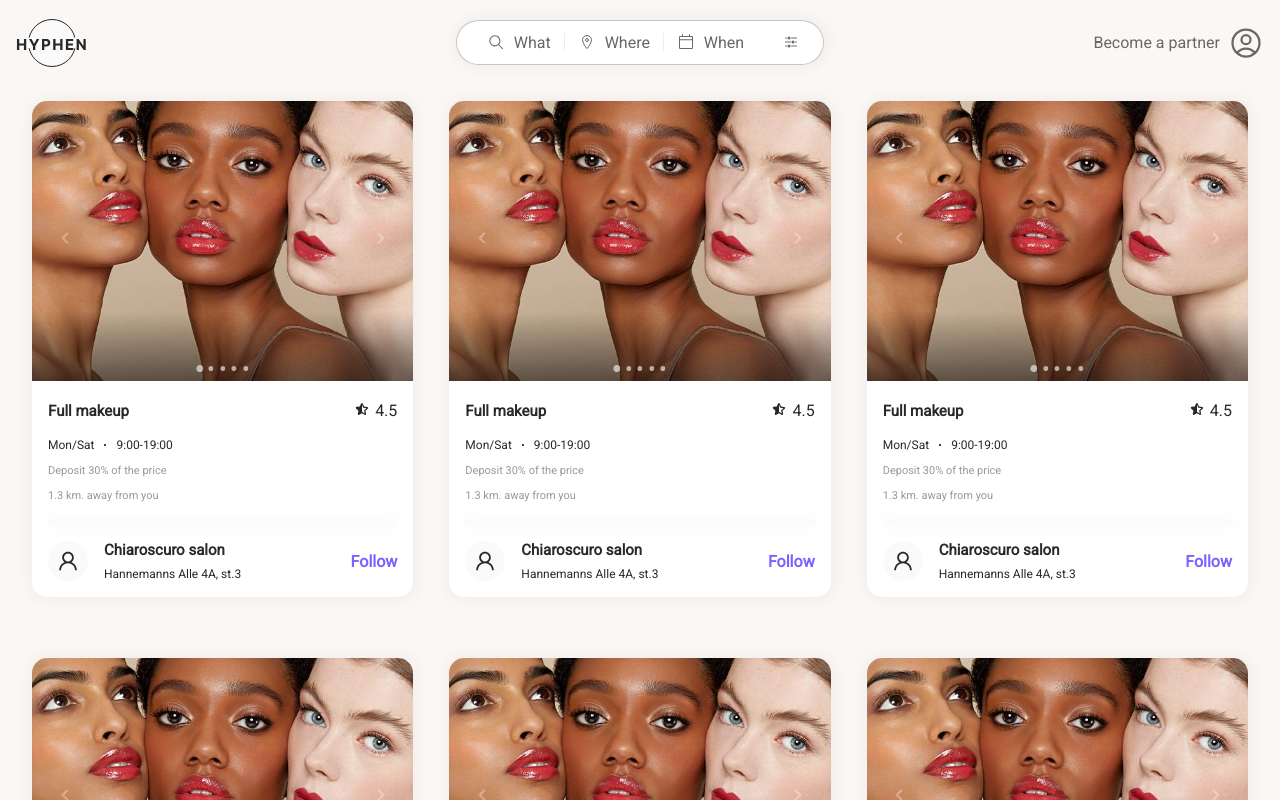
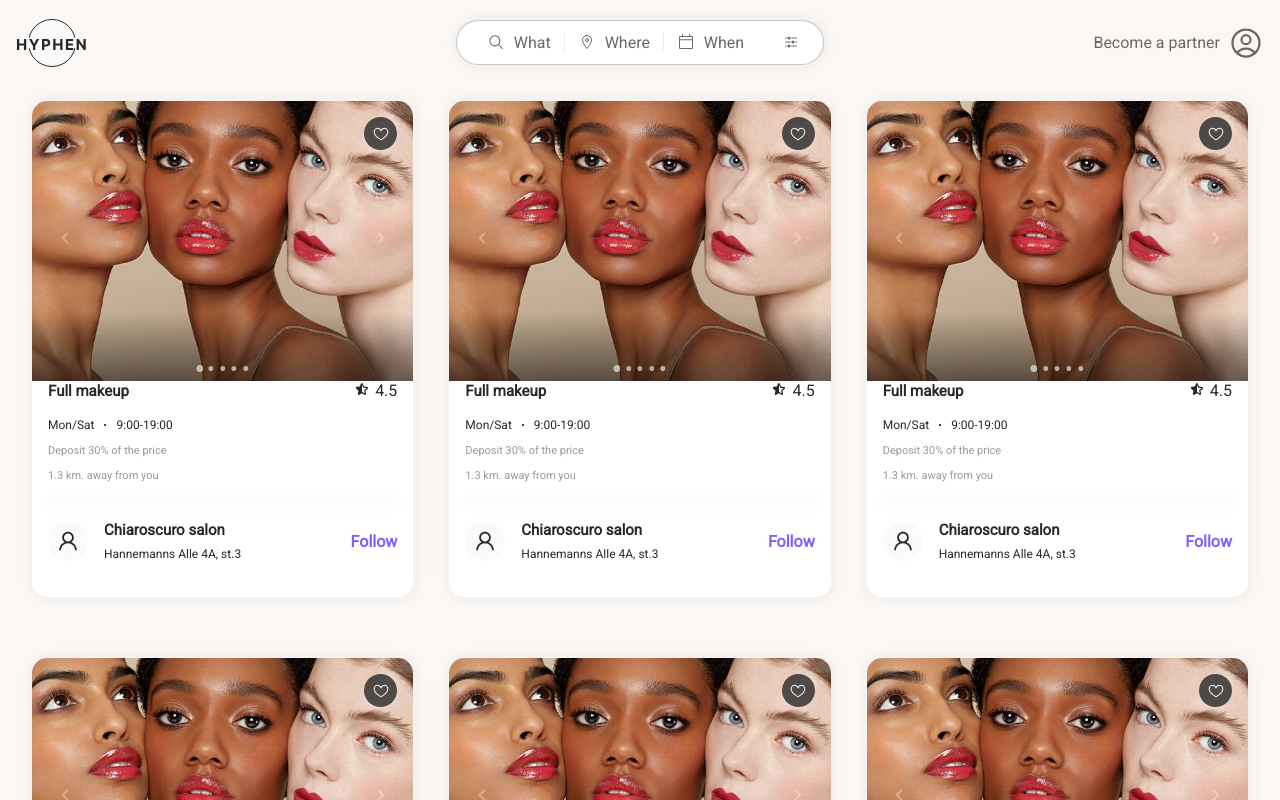
Before and after one commit to osampilona/hypen, a Next.js app: page / in a window 1280 px wide. Shown: the top 800 px of the page. Built offline with nearby package versions, Linux system fonts and the light colour scheme.

Commit message:
Moving heart to carousel component

```diff
--- a/src/components/Carousel/Carousel.tsx
+++ b/src/components/Carousel/Carousel.tsx
@@ -1,8 +1,9 @@
 import React, { useState, useRef, useEffect } from "react";
+import Image, { StaticImageData } from "next/image";
 import { IoIosArrowBack, IoIosArrowForward } from "react-icons/io";
 import { FaCircle } from "react-icons/fa";
-import Image, { StaticImageData } from "next/image";
-import styles from "./carousel.module.scss";
+import { GoHeart } from "react-icons/go";
+import carousel from "./carousel.module.scss";
 
 type imagesProps = {
   images: {
@@ -53,7 +54,7 @@ const Carousel = ({ images }: imagesProps) => {
   return (
     <section
       aria-label="Image carousel"
-      className={styles.container}
+      className={carousel.container}
       ref={containerRef}
       tabIndex={0}
     >
@@ -70,7 +71,7 @@ const Carousel = ({ images }: imagesProps) => {
             key={url.toString()}
             src={url}
             alt={alt}
-            className={styles.container__image}
+            className={carousel.container__image}
             style={{ transform: `translateX(${-100 * imageIndex}%)` }}
             aria-hidden={index !== imageIndex}
             priority={index === imageIndex}
@@ -79,7 +80,7 @@ const Carousel = ({ images }: imagesProps) => {
       </div>
       <button
         onClick={showPrevImage}
-        className={styles.container__image__button}
+        className={carousel.container__image__button}
         style={{ left: 0 }}
         ref={prevButtonRef}
         aria-label="View previous image"
@@ -88,14 +89,17 @@ const Carousel = ({ images }: imagesProps) => {
       </button>
       <button
         onClick={showNextImage}
-        className={styles.container__image__button}
+        className={carousel.container__image__button}
         style={{ right: 0 }}
         ref={nextButtonRef}
         aria-label="View next image"
       >
         <IoIosArrowForward aria-hidden />
       </button>
-      <div className={styles.container__image__navigation}>
+      <div className={carousel.container__image__heart}>
+        <GoHeart aria-hidden style={{ color: "#fff" }} />
+      </div>
+      <div className={carousel.container__image__navigation}>
         {images.map((_, index) => (
           <button
             key={index}
@@ -103,9 +107,9 @@ const Carousel = ({ images }: imagesProps) => {
               setImageIndex(index);
             }}
             aria-label={`View image ${index + 1}`}
-            className={`${styles.container__image__navigation__dot} ${
+            className={`${carousel.container__image__navigation__dot} ${
               index === imageIndex
-                ? styles.container__image__navigation__dot__active
+                ? carousel.container__image__navigation__dot__active
                 : ""
             }`}
           >
--- a/src/components/Carousel/carousel.module.scss
+++ b/src/components/Carousel/carousel.module.scss
@@ -55,6 +55,21 @@
           opacity: 1;
         }
       }
+    }
+
+    &__heart {
+      height: 2.0625rem;
+      width: 2.0625rem;
+      border-radius: 50%;
+      background-color: #282828;
+      opacity: 0.8;
+      position: absolute;
+      top: 1rem;
+      right: 1rem;
+      display: flex;
+      align-items: center;
+      justify-content: center;
+      z-index: 1;
     }
 
     &__navigation {
--- a/src/components/ServiceCard/ServiceCard.tsx
+++ b/src/components/ServiceCard/ServiceCard.tsx
@@ -74,9 +74,6 @@ const ServiceCard = (props: IServiceCardProps) => {
         <div className={serviceCard.container__image}>
           <Carousel images={IMAGES}></Carousel>
         </div>
-        <div className={serviceCard.container__image__heart}>
-          <GoHeart style={{ color: "#fff" }} />
-        </div>
       </div>
       <div className={serviceCard.container__info}>
         <div className={serviceCard.container__info__service}>
--- a/src/components/ServiceCard/servicecard.module.scss
+++ b/src/components/ServiceCard/servicecard.module.scss
@@ -7,20 +7,6 @@
   position: relative;
   color: #282828;
   background-color: #fff;
-
-  &__heart {
-    height: 2.0625rem;
-    width: 2.0625rem;
-    border-radius: 50%;
-    background-color: #282828;
-    opacity: 0.8;
-    position: absolute;
-    top: 1rem;
-    right: 1rem;
-    display: flex;
-    align-items: center;
-    justify-content: center;
-  }
 
   &__info {
     display: flex;
```
